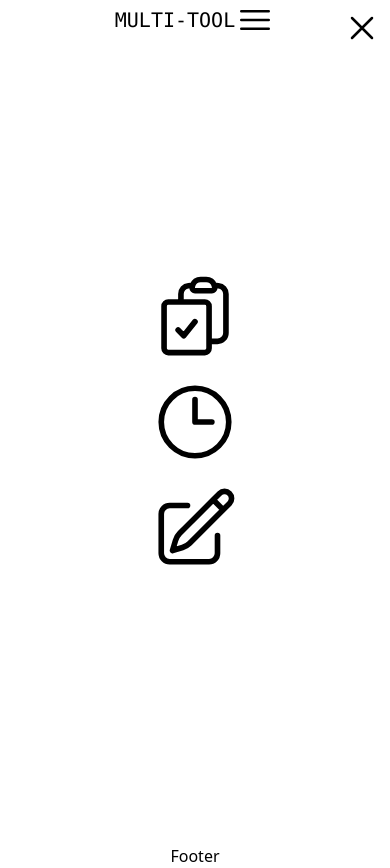
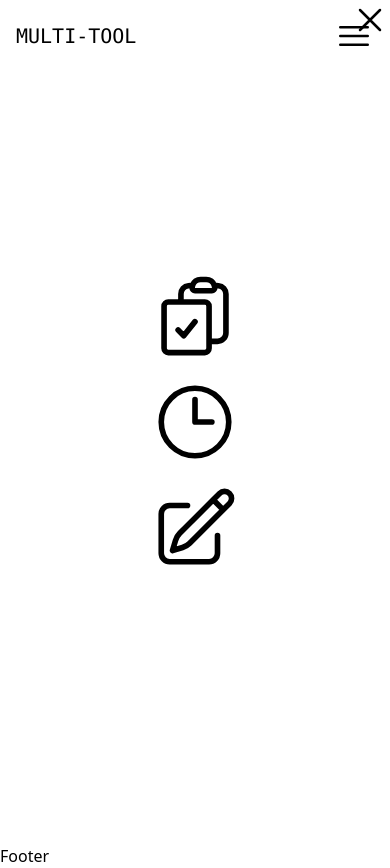
Before and after one commit to mdubelbeis/alarm-clock, a React (Vite) app: page /menu in a window 390 px wide. Built offline with nearby package versions, Linux system fonts and the light colour scheme.

Commit message:
added header logic for mobile

```diff
--- a/src/App.tsx
+++ b/src/App.tsx
@@ -4,7 +4,7 @@ import Header from "./components/ui/Header";
 
 const App = () => {
   return (
-    <div className="flex flex-col justify-around items-center h-screen">
+    <div className="h-screen">
       <Header />
       <main>
         <Outlet />
--- a/src/components/Home/HomeNav.tsx
+++ b/src/components/Home/HomeNav.tsx
@@ -20,8 +20,8 @@ interface HomeNavProps {
 
 const HomeNav: React.FC<HomeNavProps> = ({ onClick }) => {
   return (
-    <nav className="h-screen grid place-content-center">
-      <div className="absolute top-2 right-2" onClick={() => onClick(false)}>
+    <nav className="relative w-screen h-screen grid place-content-center">
+      <div className="absolute justify-self-end" onClick={() => onClick(false)}>
         <Icons d="M6 18L18 6M6 6l12 12" />
       </div>
       <ul className="flex flex-col gap-4">
--- a/src/components/ui/Header.tsx
+++ b/src/components/ui/Header.tsx
@@ -6,9 +6,9 @@ const Header: React.FC = () => {
   const [showMenu, setShowMenu] = useState(false);
 
   return (
-    <header className="fixed top-0 flex justify-between items-center">
+    <header className="w-full p-4 fixed top-0 flex justify-between items-center">
       {!showMenu && (
-        <>
+        <div className="flex justify-between items-center w-full">
           <div className="font-mono text-xl">MULTI-TOOL</div>
           <div className="" onClick={() => setShowMenu(true)}>
             <Icons
@@ -16,7 +16,7 @@ const Header: React.FC = () => {
               width="w-10"
             />
           </div>
-        </>
+        </div>
       )}
       {showMenu && <HomeNav onClick={setShowMenu} />}
     </header>
```
